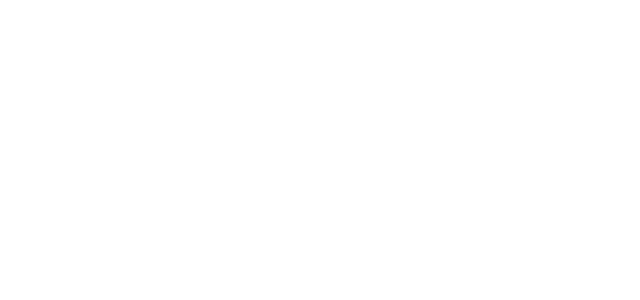
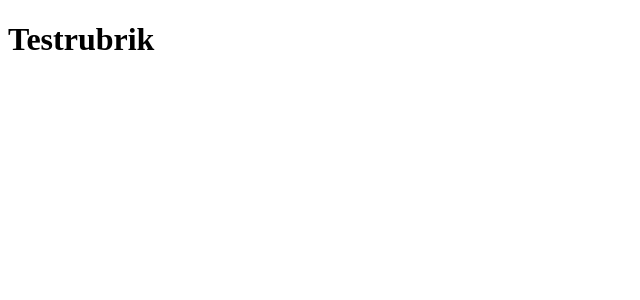
Before and after one commit to julieandersson/moment1-dt210g, a React (Vite) app: page / in a window 1280 px wide. Shown: the top 300 px of the page, without its empty margins (0-640 px from the left). Built offline with nearby package versions, Linux system fonts and the light colour scheme.

Commit message:
byter branch och gör en testrubrik i app.tsx

```diff
--- a/src/App.tsx
+++ b/src/App.tsx
@@ -3,7 +3,7 @@
 
   return (
     <>
-
+    <h1>Testrubrik</h1>
     </>
   )
 }
```
